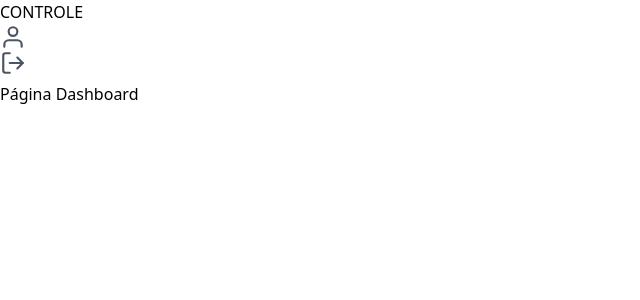
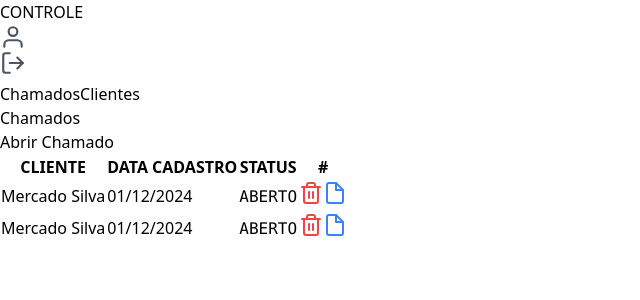
Before and after one commit to JorgeCoutinho/controle, a Next.js app: page /dashboard in a window 1280 px wide. Shown: the top 300 px of the page, without its empty margins (0-640 px from the left). Built offline with nearby package versions, Linux system fonts and the light colour scheme; no server answers; sample sign-in values are in the browser's storage.

Commit message:
dashboard chamados

```diff
--- /dev/null
+++ b/src/app/dashboard/components/header/index.tsx
@@ -0,0 +1,17 @@
+import { Container } from "@/components/container";
+import Link from "next/link";
+
+export function DashboardHeader() {
+  return (
+    <Container>
+        <header className="w-full bg-gray-900 my-4 p-3 rounded flex gap-4 items-center">
+            <Link href="/dashboard" className="text-white hover:font-bold duration-300">
+                Chamados
+            </Link>
+            <Link href="/dashboard/customer" className="text-white hover:font-bold duration-300">
+                Clientes
+            </Link>
+        </header>
+    </Container>
+  );
+}
--- /dev/null
+++ b/src/app/dashboard/components/tickt/index.tsx
@@ -0,0 +1,27 @@
+import { FiTrash2, FiFile } from "react-icons/fi"
+
+export function TicketItem() {
+    return(
+        <>
+            <tr className="border-b-2 border-b-slate-200 h-16 last:border-b-0 bg-slate-100 hover:bg-gray-200 duration-300 ">
+                <td className="text-left pl-1">
+                    Mercado Silva
+                </td>
+                <td className="text-left hidden sm:block">
+                   01/12/2024
+                </td>
+                <td className="text-left">
+                    <samp className="bg-green-500 px-2 py-1 rounded">ABERTO</samp>
+                </td>
+                <td className="text-left">
+                    <button className="mr-2">
+                        <FiTrash2 size={24} color="#Ef4444"/>
+                    </button>
+                    <button>
+                        <FiFile size={24} color="#3b82f6"/>
+                    </button>
+                </td>
+            </tr>
+        </>
+    )
+}
--- /dev/null
+++ b/src/app/dashboard/layout.tsx
@@ -0,0 +1,12 @@
+import { DashboardHeader } from "./components/header";
+
+export default function DashboardLayout({ children }: { children: React.ReactNode }) {
+    return (
+        <div>
+            <>
+                <DashboardHeader />
+                {children}
+            </>
+        </div>
+    );
+}
--- a/src/app/dashboard/page.tsx
+++ b/src/app/dashboard/page.tsx
@@ -1,19 +1,45 @@
 import { Container } from "@/components/container";
 import { authOptions } from "@/lib/auth";
 import { getServerSession } from "next-auth";
-import {  redirect } from 'next/navigation'
+import Link from "next/link";
+import { redirect } from 'next/navigation'
+import { TicketItem} from "./components/tickt";
 
 export default async function Dashboard() {
   const session = await getServerSession(authOptions);
 
-  if(!session || !session.user) {
-     redirect('/')
+  if (!session || !session.user) {
+    redirect('/')
   }
 
 
   return (
     <Container>
-        <h1>Página Dashboard</h1>
+      <main className="mt-9 mb-2">
+        <div className="flex items-center justify-between">
+          <h1 className="text-3xl font-bold">Chamados</h1>
+          <Link href="/dashboard/new" className="bg-blue-500 px-4 py-1 rounded text-white">
+            Abrir Chamado
+          </Link>
+        </div>
+
+        <table className="min-w-full my-2">
+          <thead>
+            <tr>
+              <th className="font-medium text-left pl-2">CLIENTE</th>
+              <th className="font-medium text-left hidden sm:block">DATA CADASTRO</th>
+              <th className="font-medium text-left">STATUS</th>
+              <th className="font-medium text-left">#</th>
+            </tr>
+          </thead>
+          <tbody>
+
+            <TicketItem />
+            <TicketItem />
+
+          </tbody>
+        </table>
+      </main>
     </Container>
   );
 }
```
Also changed, not shown: src/app/dashboard/customer/page.tsx (added, +21 -0 lines).
